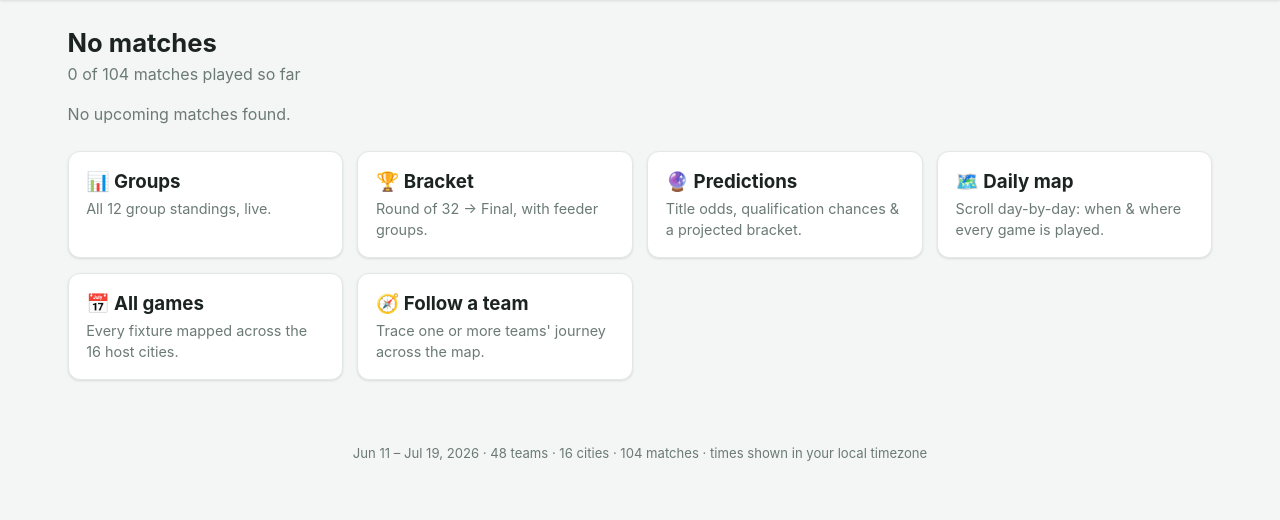
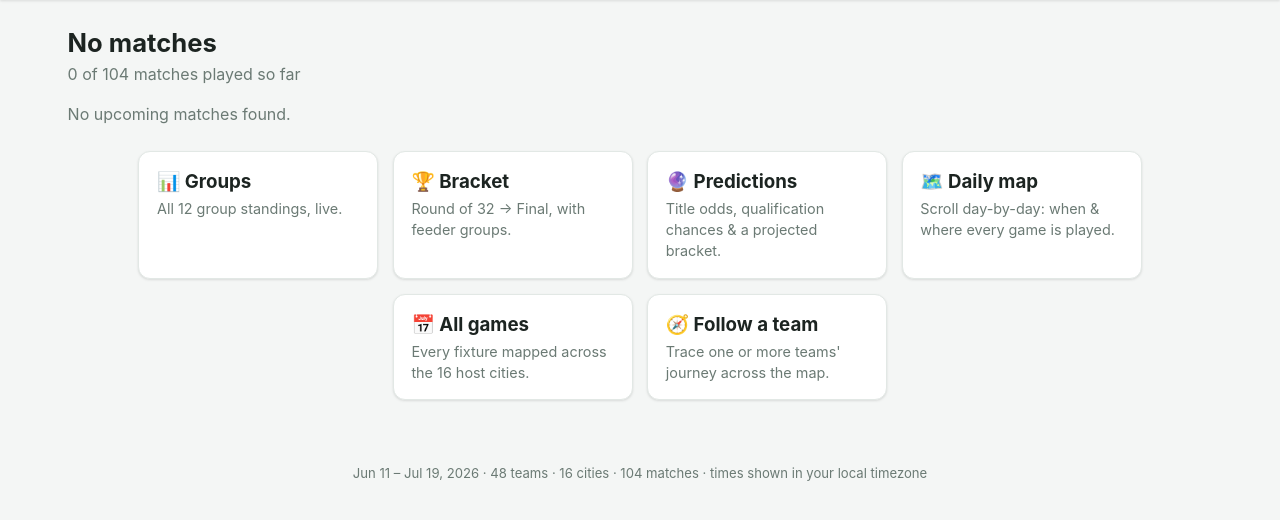
Before and after one commit to joeborrello/world-cup-2026-dashboard, a Flask app: page / in a window 1280 px wide. Shown: the part 55-575 px from the top of the page. Run offline with Flask 3, Linux system fonts and the light colour scheme; data that the repository does not hold is empty.

Commit message:
Center the landing-page quicklink cards
Switch .quicklinks from a stretch-to-fill grid to a centered flex wrap with
uniform-width cards, so a non-full last row centers instead of spreading.

Co-Authored-By: Claude Opus 4.8 <noreply@anthropic.com>

```diff
--- a/static/css/style.css
+++ b/static/css/style.css
@@ -79,9 +79,9 @@ code { background: #eef2f0; padding: .05rem .35rem; border-radius: 4px; font-siz
 .empty, .loading { color: var(--muted); }
 
 /* ── quick links ─────────────────────────────────────── */
-.quicklinks { display: grid; gap: .9rem; margin-top: 1.6rem;
-  grid-template-columns: repeat(auto-fit, minmax(220px, 1fr)); }
-.card-link { background: var(--card); border: 1px solid var(--line); border-radius: 12px;
+.quicklinks { display: flex; flex-wrap: wrap; justify-content: center;
+  gap: .9rem; margin-top: 1.6rem; }
+.card-link { flex: 0 1 240px; background: var(--card); border: 1px solid var(--line); border-radius: 12px;
   padding: 1rem 1.1rem; text-decoration: none; color: var(--ink); box-shadow: var(--shadow); transition: transform .08s; }
 .card-link:hover { transform: translateY(-2px); border-color: var(--green); }
 .card-link h3 { margin: 0 0 .25rem; }
```
